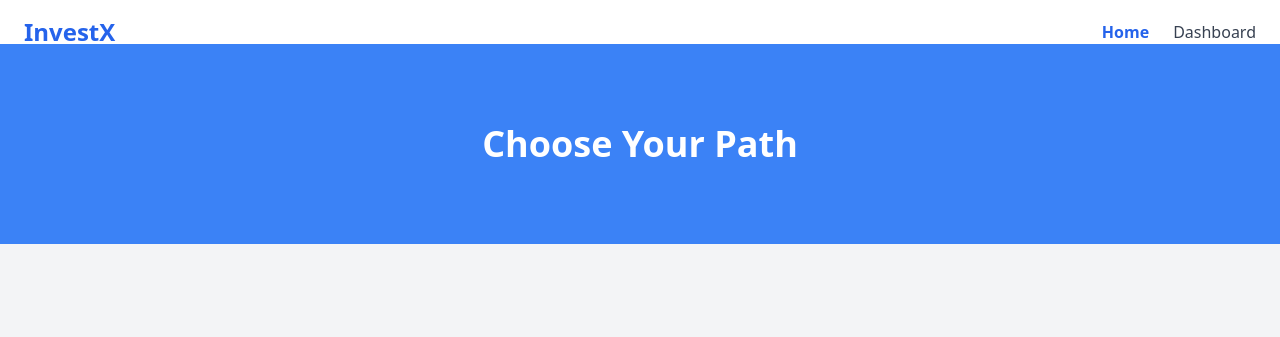
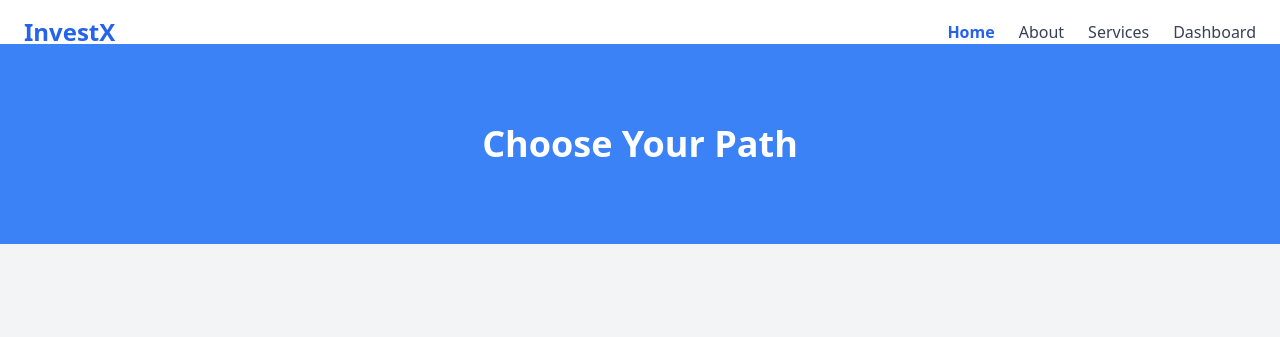
Before and after one commit to InvesttXfinance/InvestX, a plain HTML site: page home.html in a window 1280 px wide. Shown: the top 337 px of the page. Drawn offline with nearby package versions, Linux system fonts and the light colour scheme.

Commit message:
Update home.html

```diff
--- a/home.html
+++ b/home.html
@@ -20,6 +20,8 @@
         <nav>
             <ul class="flex space-x-6">
                 <li><a href="home.html" class="active">Home</a></li>
+                <li><a href="about.html" class="text-gray-700 hover:text-blue-500">About</a></li>
+                <li><a href="services.html" class="text-gray-700 hover:text-blue-500">Services</a></li>
                 <li><a href="index.html" class="text-gray-700 hover:text-blue-500">Dashboard</a></li>
             </ul>
         </nav>
```
